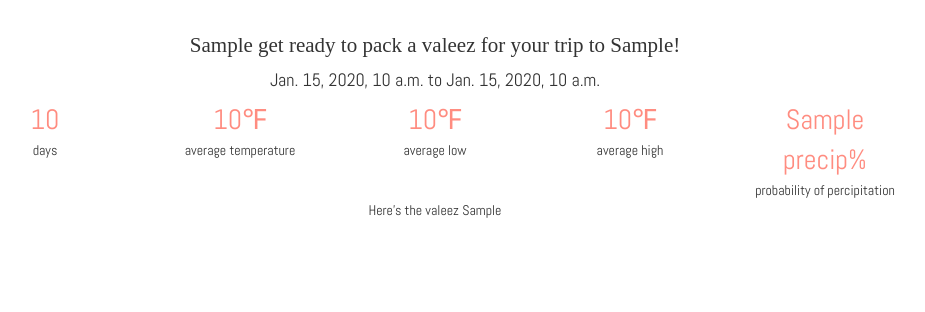
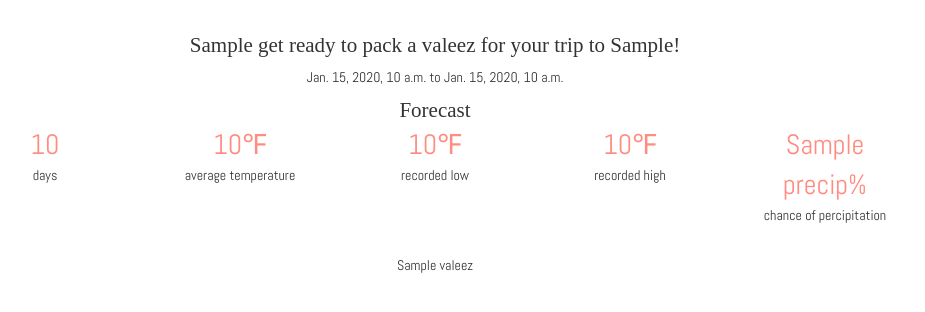
Before and after one commit to eleanorstrib/valeez-reboot-heroku, a Django app: template valeezapp/templates/valeezapp/show_valeez.html in a window 1280 px wide. Shown: the part 52-364 px from the top of the page, without its empty margins (205-1130 px from the left). Run offline with Django 3.2, Linux system fonts and the light colour scheme; the template is opened without the code that fills it: most values are stand-ins (such as "Sample title", 1, 10 or a date in 2020); some libraries are stand-ins or nearby versions; some web fonts are replaced.

Commit message:
added toiletries to the dictionary, being passed correctly to front end, need to add table for display, save Valeez

```diff
--- a/valeezapp/templates/valeezapp/show_valeez.html
+++ b/valeezapp/templates/valeezapp/show_valeez.html
@@ -3,9 +3,14 @@
 {% block content %}
 
 <div class="container" align="center">
-	<p><span class="title-text">{{ this_user }} get ready to pack a valeez for your trip to {{ destination_pretty }}!</span></p>
+	<div class="row destination">
+		<p><span class="title-text">{{ this_user }} get ready to pack a valeez for your trip to {{ destination_pretty }}!</span></p>
+		<p><h5>{{ depart_date }} to {{ return_date }}</h5></p>
+	</div>
 
-	<p><h4>{{ depart_date }} to {{ return_date }}</h4></p>
+	<div class="row title-text forecast">
+		Forecast
+	</div>
 
 	<div class="row">
 		<div class="col-md-1">
@@ -20,24 +25,22 @@
 		</div>
 		<div class="col-md-2">
 			<span class="number">{{ forecast.min_temp_f}}&#8457</span><br />
-			<span class="number-title">average low</span>
+			<span class="number-title">recorded low</span>
 		</div>
 		<div class="col-md-2">
 			<span class="number">{{ forecast.max_temp_f }}&#8457</span><br />
-			<span class="number-title">average high</span>
+			<span class="number-title">recorded high</span>
 		</div>
 			<div class="col-md-2">
 			<span class="number">{{ forecast.precip }}%</span><br />
-			<span class="number-title">probability of percipitation</span>
+			<span class="number-title">chance of percipitation</span>
 		</div>
 		<div class="col-md-1">
 		</div>
 	</div>
-
-
-
-	Here's the valeez {{ valeez_garments }}
 </div>
 
-
+<div class="container valeez" align="center">
+	{{valeez}}
+</div>
 {% endblock %}
```
Also changed, not shown: valeezapp/models.py (+3 -6 lines), valeezapp/views.py (+24 -8 lines), valeezapp/migrations/0015_auto_20151114_1421.py (added), valeezapp/migrations/0016_auto_20151114_1431.py (added).
